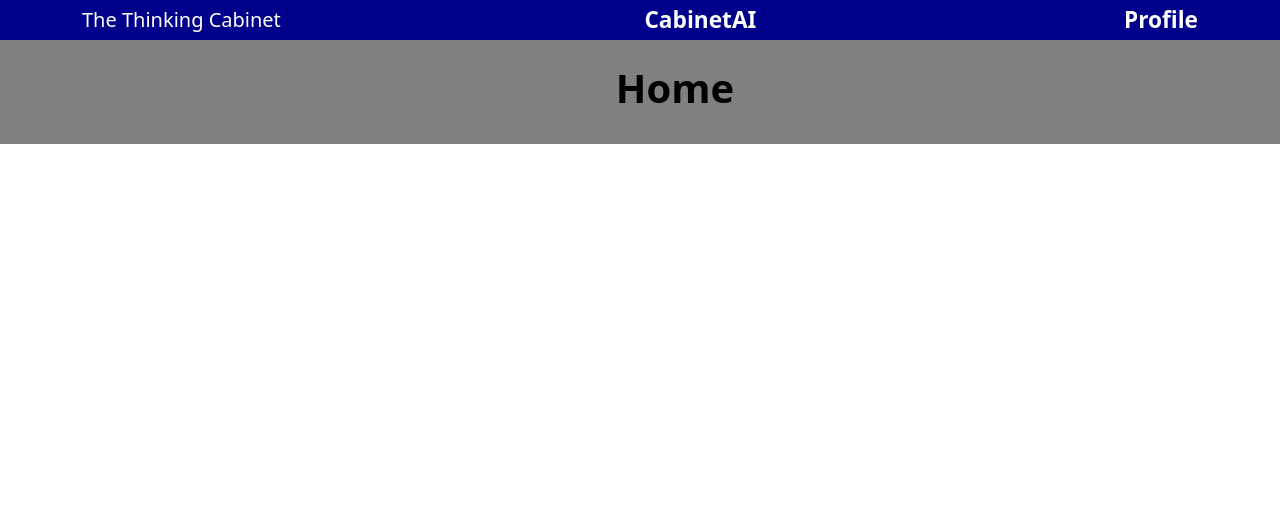
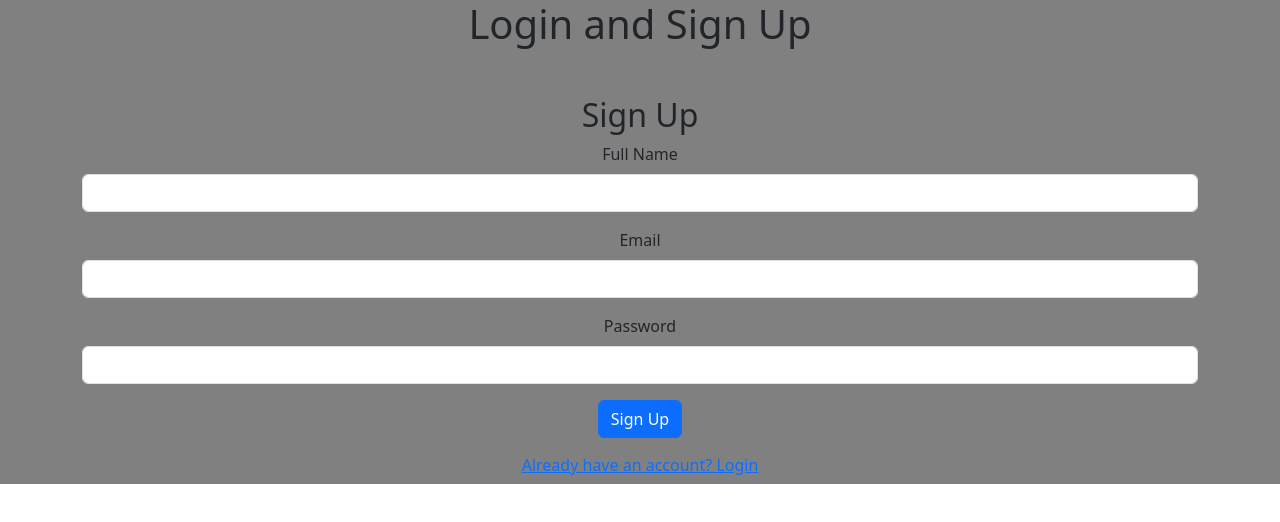
Before and after one commit to DupieM/DuPlessisMarine_221326_The_Thinking_Cabinet, a React (Create React App) app in the folder thinking_cabinet/: page / in a window 1280 px wide. Shown: the top 522 px of the page. Built offline with nearby package versions, Linux system fonts and the light colour scheme.

Commit message:
Sign up and log out function

```diff
--- a/thinking_cabinet/src/App.js
+++ b/thinking_cabinet/src/App.js
@@ -1,5 +1,5 @@
 import './App.css';
-import { BrowserRouter as Router, Route, Routes } from "react-router-dom";
+import { BrowserRouter as Router, Route, Routes, Navigate } from "react-router-dom";
 import Authentications from './Pages/Authentication/Authentication';
 import Home from './Pages/Home/Home';
 import Profile from './Pages/Profile/Profile';
@@ -16,7 +16,7 @@ function App() {
   return (
     <div className="App">
       <Routes>
-        <Route path="/authentication" element={<Authentications />} />
+        <Route path="/" element={<Authentications />} />
         <Route
           element={
             <>
@@ -25,7 +25,7 @@ function App() {
             </>
           }
         >
-            <Route path='/' element= { <Home />} />
+            <Route path='/home' element= { <Home />} />
             <Route path='/cabinetAI-pre' element={<CabinetAIPre />} />
             <Route path='/profile' element={<Profile  />} />
         </Route>
--- a/thinking_cabinet/src/Pages/Authentication/Authentication.js
+++ b/thinking_cabinet/src/Pages/Authentication/Authentication.js
@@ -1,9 +1,58 @@
-import React from "react";
+import React, { useState } from "react";
+import { signUpUser, loginUser } from "../../services/authService";
+import { useNavigate } from "react-router-dom";
 
 function Authentications() {
-    <div className="">
-        <h1>Login and Sign Up</h1>
-    </div>
+    const [name, setName] = useState("");
+    const [email, setEmail] = useState("");
+    const [password, setPassword] = useState("");
+    const [isSignUp, setIsSignUp] = useState(true); // Toggle Sign-up/Login
+    const [error, setError] = useState(null);
+    const navigate = useNavigate();
+
+    const handleSubmit = async (e) => {
+      e.preventDefault();
+      try {
+        await signUpUser(name, email, password); // Call service function
+        navigate("/home"); // Redirect to home page
+      } catch (error) {
+        setError(error.message); // Display error message
+      }
+    };
+
+
+    return(
+        <div className="App2">
+            <h1>Login and Sign Up</h1>
+            <div className="container mt-5">
+                <h2>{isSignUp ? "Sign Up" : "Login"}</h2>
+                <form onSubmit={handleSubmit}>
+                {isSignUp && (  // Show Name field only for Sign-Up
+                <div className="mb-3">
+                    <label className="form-label">Full Name</label>
+                    <input type="text" className="form-control" value={name} onChange={(e) => setName(e.target.value)} required />
+                </div>
+                )}
+                    <div className="mb-3">
+                    <label className="form-label">Email</label>
+                    <input type="email" className="form-control" value={email} onChange={(e) => setEmail(e.target.value)} required />
+                    </div>
+                    <div className="mb-3">
+                    <label className="form-label">Password</label>
+                    <input type="password" className="form-control" value={password} onChange={(e) => setPassword(e.target.value)} required />
+                    </div>
+                    <button type="submit" className="btn btn-primary">
+                    {isSignUp ? "Sign Up" : "Login"}
+                    </button>
+                </form>
+                <button className="btn btn-link mt-2" onClick={() => setIsSignUp(!isSignUp)}>
+                    {isSignUp ? "Already have an account? Login" : "Need an account? Sign Up"}
+                </button>
+            </div>
+        </div>
+
+
+    )
 }
 
 export default Authentications;
--- a/thinking_cabinet/src/componements/navbar.js
+++ b/thinking_cabinet/src/componements/navbar.js
@@ -1,15 +1,46 @@
-import React from "react";
-import { Container } from "react-bootstrap";
-import { Nav } from "react-bootstrap";
-import { Navbar } from "react-bootstrap";
+import React, { useEffect, useState } from "react";
+import { Container, Nav, Navbar, Button } from "react-bootstrap";
+import { signOut } from "firebase/auth";
+import { useNavigate } from "react-router-dom";
+import { auth } from "../firebase";
 
 function BasicNavbar() {
+    const [user, setUser] = useState(null);
+    const navigate = useNavigate();
+
+    useEffect(() => {
+      // Listen for authentication changes
+      const unsubscribe = auth.onAuthStateChanged((currentUser) => {
+        setUser(currentUser);
+      });
+
+      return () => unsubscribe();
+    }, []);
+
+    const handleLogout = async () => {
+        try {
+          await signOut(auth);
+          navigate("/"); // Redirect to login page after logout
+        } catch (error) {
+          console.error("Logout failed:", error.message);
+        }
+      };
+
     return (
       <Navbar variant="dark" style={{backgroundColor: 'darkblue', padding: '0'}}>
             <Container style={{textAlign: 'left'}}>
-                <Navbar.Brand href="/">The Thinking Cabinet</Navbar.Brand>
+                <Navbar.Brand href="/home">The Thinking Cabinet</Navbar.Brand>
                 <Nav.Link href="/cabinetAI-pre" style={{fontSize: '17pt', color: 'white', fontWeight: 'bold', marginRight: '20px'}}>CabinetAI</Nav.Link>
                 <Nav.Link href="/profile" style={{fontSize: '17pt', color: 'white', fontWeight: 'bold'}}>Profile</Nav.Link>
+                {user ? (
+                    <Button variant="danger" onClick={handleLogout}>
+                        Logout
+                    </Button>
+                    ) : (
+                    <Nav.Link href="/authentication" style={{ fontSize: "17pt", color: "white", fontWeight: "bold" }}>
+                        Login
+                    </Nav.Link>
+                )}
             </Container>
         </Navbar>
     );
--- a/thinking_cabinet/src/firebase.js
+++ b/thinking_cabinet/src/firebase.js
@@ -1,6 +1,8 @@
 // Import the functions you need from the SDKs you need
 import { initializeApp } from "firebase/app";
 import { getAnalytics } from "firebase/analytics";
+import { getAuth } from "firebase/auth";
+import { getFirestore } from "firebase/firestore";
 // TODO: Add SDKs for Firebase products that you want to use
 // https://firebase.google.com/docs/web/setup#available-libraries
 
@@ -18,4 +20,6 @@ const firebaseConfig = {
 
 // Initialize Firebase
 const app = initializeApp(firebaseConfig);
-const analytics = getAnalytics(app);
+export const auth = getAuth(app);
+
+export const db = getFirestore(app);
--- /dev/null
+++ b/thinking_cabinet/src/services/authService.js
@@ -0,0 +1,47 @@
+// Firebase Auth Functions
+import { createUserWithEmailAndPassword, signInWithEmailAndPassword, updateProfile} from "firebase/auth";
+import { auth, db } from "../firebase";
+import { createUserInformation } from "./DbService";
+import { doc, setDoc, getDoc } from "firebase/firestore";
+
+// Create an account
+export const signUpUser = async (name, email, password) => {
+    try {
+      const userCredential = await createUserWithEmailAndPassword(auth, email, password);
+      const user = userCredential.user;
+
+      // Update Firebase Auth Profile with Name
+    await updateProfile(user, { displayName: name });
+
+    // Save user data to Firestore
+    await setDoc(doc(db, "users", user.uid), {
+      uid: user.uid,
+      name: name,  // Store name in Firestore
+      email: user.email,
+      password: password,
+    });
+
+      return user;
+    } catch (error) {
+      throw error;
+    }
+  };
+
+  // Login
+  export const loginUser = async (email, password) => {
+    try {
+      // Sign in user with email and password
+      const userCredential = await signInWithEmailAndPassword(auth, email, password);
+      const user = userCredential.user;
+
+      // Fetch user details from Firestore
+      const userDoc = await getDoc(doc(db, "users", user.uid));
+      if (!userDoc.exists()) {
+        throw new Error("User not found in database.");
+      }
+
+      return userDoc.data(); // Return user data
+    } catch (error) {
+      throw error; // Throw error to be handled in the component
+    }
+  };
```
Also changed, not shown: thinking_cabinet/src/services/DbService.js (added).
